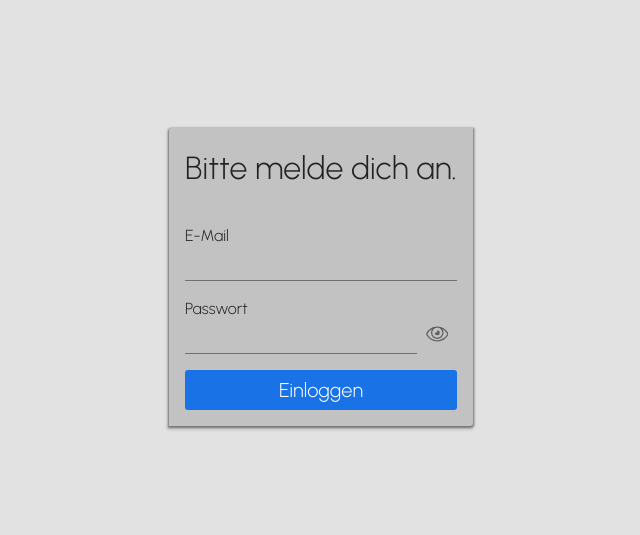
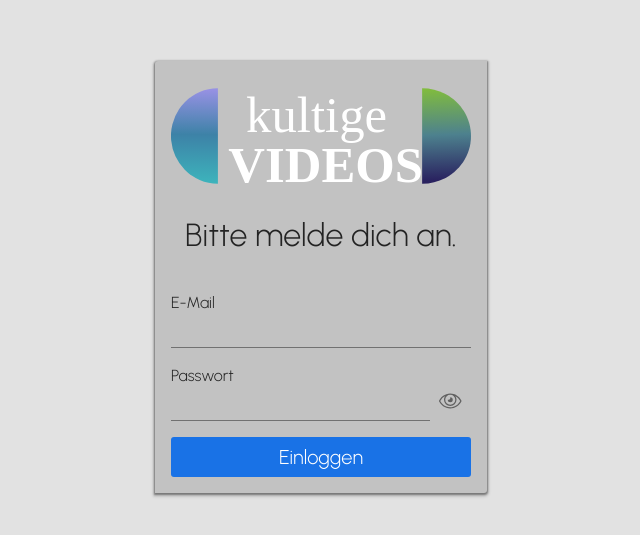
Before and after one commit to Schoude/kultigevideos.tk, a Vue app: page /login in a window 1280 px wide. Shown: the part 123-658 px from the top of the page, without its empty margins (319-959 px from the left). Built offline with nearby package versions, Linux system fonts and the light colour scheme; no server answers.

Commit message:
[ ADD ] first logo variation

```diff
--- a/src/components/forms/FormLogin.vue
+++ b/src/components/forms/FormLogin.vue
@@ -40,6 +40,7 @@ async function onFormSubmit() {
 
 <template lang='pug'>
 article.form-login.card
+  img.logo(src="../../assets/kv-logo-light-large.svg")
   h1.heading(data-cy="heading") Bitte melde dich an.
   form(@submit.prevent="onFormSubmit")
     .form-field
@@ -93,9 +94,21 @@ article.form-login.card
 .form-login {
   position: relative;
   width: 100%;
+  display: flex;
+  flex-direction: column;
+  align-items: center;
 
   @include mq("p-l") {
     width: revert;
+  }
+}
+
+.logo {
+  margin-bottom: 1em;
+  max-width: 250px;
+
+  @include mq("p-m") {
+    max-width: 300px;
   }
 }
 
@@ -107,6 +120,10 @@ article.form-login.card
   @include mq("p-m") {
     font-size: 2em;
   }
+}
+
+form {
+  width: 100%;
 }
 
 button[type="submit"] {
--- a/src/components/layout/TheHeader.vue
+++ b/src/components/layout/TheHeader.vue
@@ -18,6 +18,8 @@ async function onLogoutClick() {
 
 <template lang='pug'>
 header.the-header
+  .logo
+    img(src="../../assets/kv-logo-light.svg")
   button.btn_icon.outline.rounded.btn_logout(
     name="button logout"
     title="Klicken zum Ausloggen"
@@ -27,19 +29,31 @@ header.the-header
 </template>
 
 <style lang='scss' scoped>
+@use '../../styles/mixins' as *;
+
 .the-header {
   position: sticky;
   top: 0;
   padding: 0 1em;
   display: flex;
   align-items: center;
-  justify-content: end;
+  justify-content: space-between;
 
   background-color: var(--color-header);
   height: var(--header-height);
 
   @media (prefers-color-scheme: light) {
     box-shadow: var(--shadow-weak);
+  }
+}
+
+.logo {
+  img {
+    height: 38px;
+
+    @include mq("t-p") {
+      height: 52px;
+    }
   }
 }
 
--- a/src/styles/_color-theme.scss
+++ b/src/styles/_color-theme.scss
@@ -4,7 +4,7 @@
   --text-color: white;
 
   // Colors
-  --color-confirm: rgb(0, 128, 32);
+  --color-confirm: #81bc3d;
 
   // shadows
   --shadow-weak: 0px 1px 2px 1px rgba(0, 0, 0, 0.4),
```
Also changed, not shown: src/assets/kv-logo-light-large.svg (added), src/assets/kv-logo-light.svg (added).
